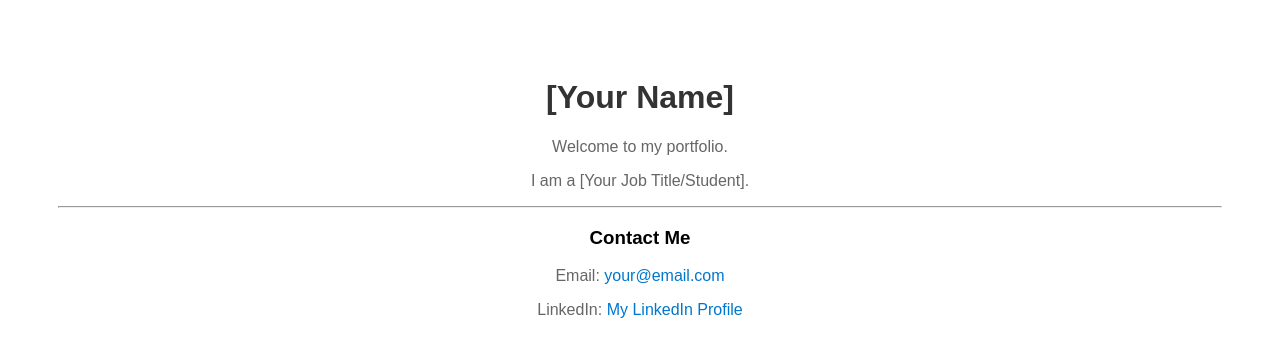
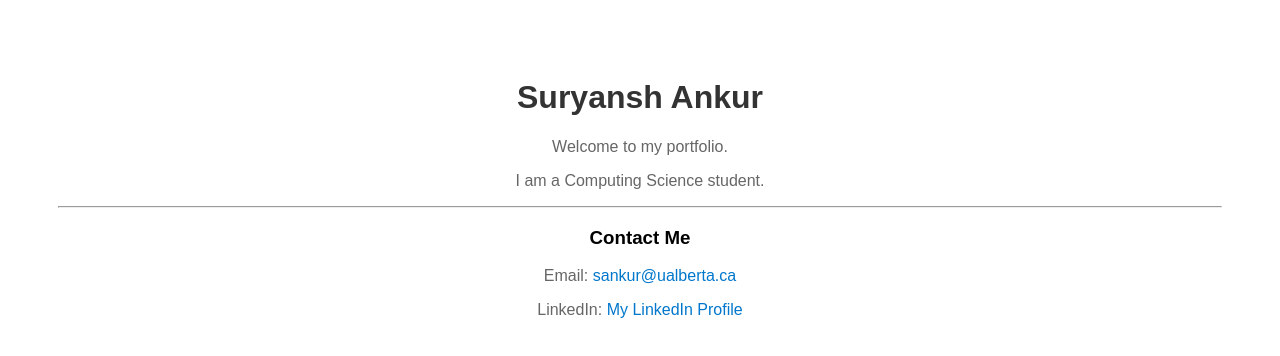
Before and after one commit to suryansh55/suryansh55.github.io, a plain HTML site: page index.html in a window 1280 px wide. Drawn offline with Linux system fonts and the light colour scheme.

Commit message:
Update index.html

```diff
--- a/index.html
+++ b/index.html
@@ -11,16 +11,16 @@
 </head>
 <body>
 
-    <h1>[Your Name]</h1>
+    <h1>Suryansh Ankur</h1>
     <p>Welcome to my portfolio.</p>
 
-    <p>I am a [Your Job Title/Student].</p>
+    <p>I am a Computing Science student.</p>
 
     <hr>
 
     <h3>Contact Me</h3>
-    <p>Email: <a href="mailto:your@email.com">your@email.com</a></p>
-    <p>LinkedIn: <a href="#">My LinkedIn Profile</a></p>
+    <p>Email: <a href="mailto:your@email.com">sankur@ualberta.ca</a></p>
+    <p>LinkedIn: <a href="www.linkedin.com/in/suryansh-ankur">My LinkedIn Profile</a></p>
 
 </body>
 </html>
```
